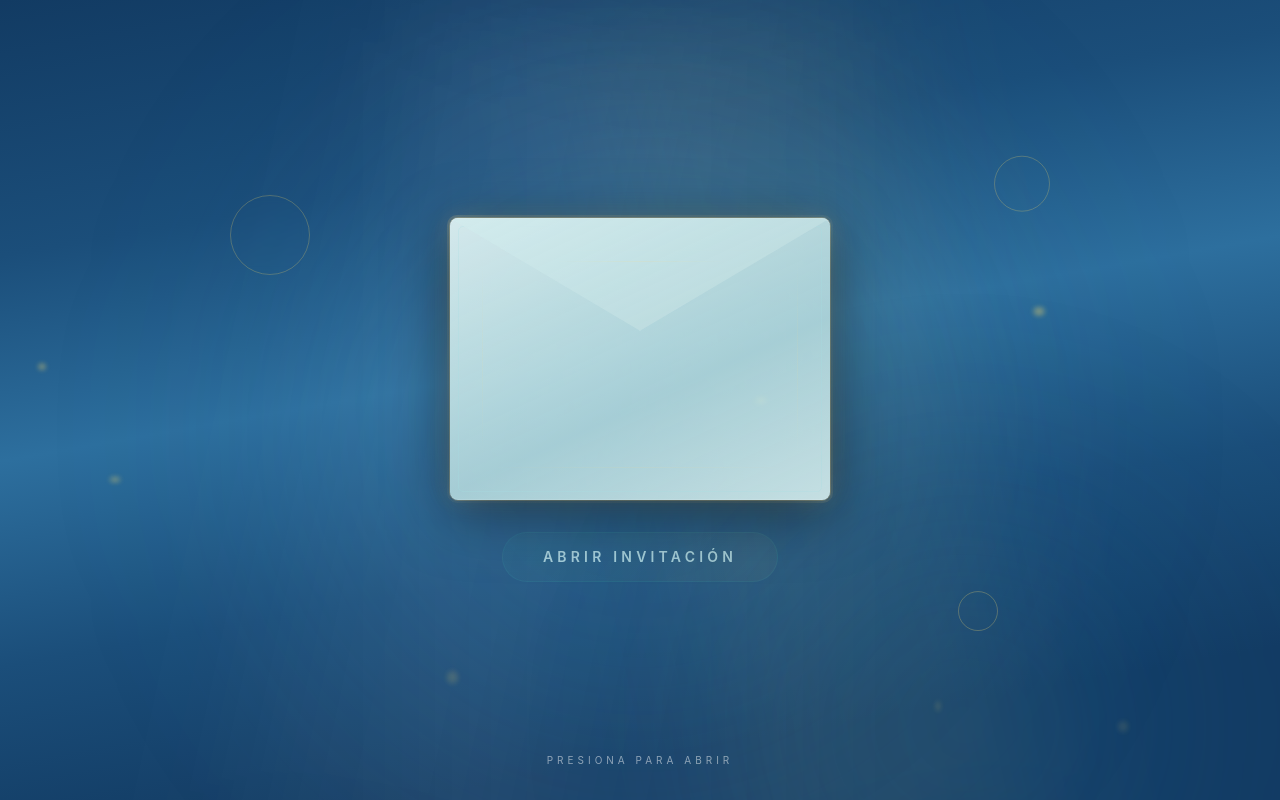
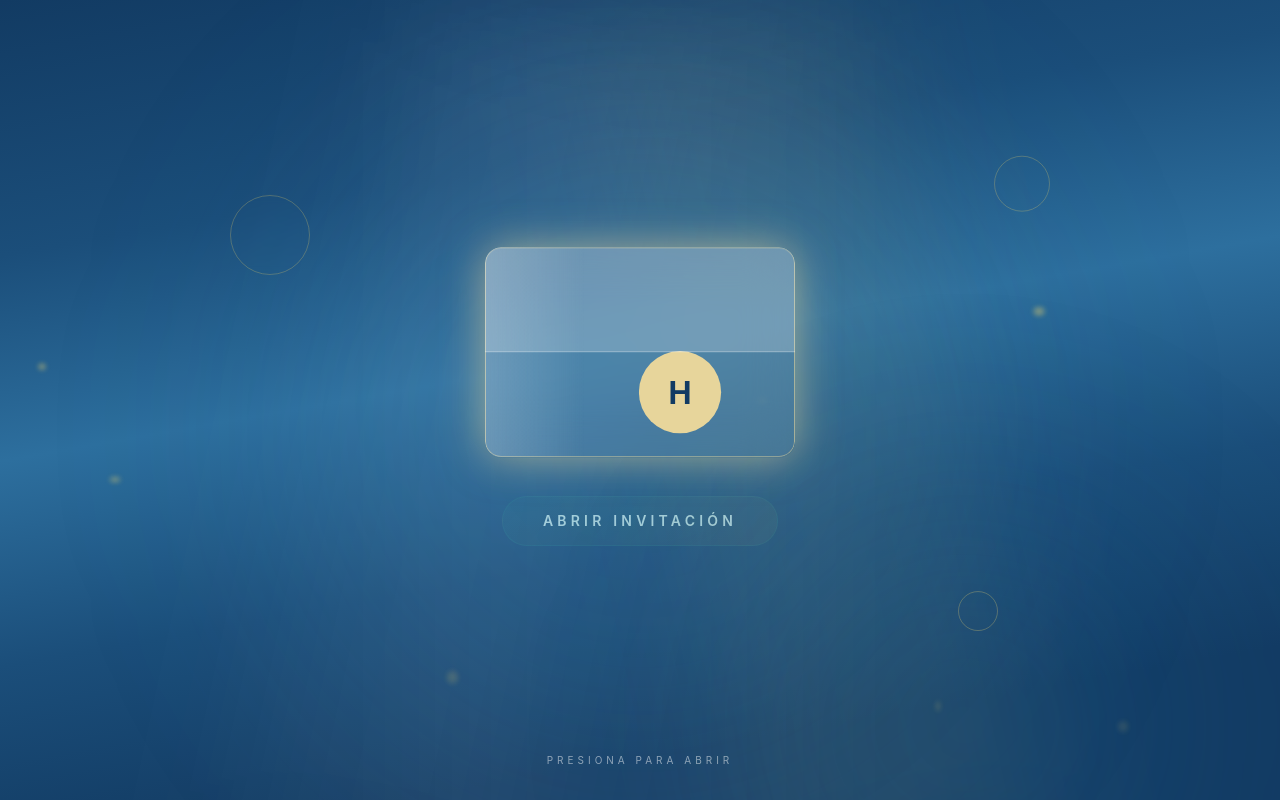
Before and after one commit to Steve0365/XVInvitaacion, a Next.js app: page / in a window 1280 px wide. Built offline with nearby package versions, Linux system fonts and the light colour scheme.

Commit message:
Add files via upload

```diff
--- a/components/EnvelopeScreen.jsx
+++ b/components/EnvelopeScreen.jsx
@@ -12,8 +12,8 @@ export default function EnvelopeScreen({ onOpen }) {
   const handleOpen = useCallback(() => {
     if (phase !== 'idle') return
     setPhase('opening')
-    setTimeout(() => setPhase('done'), 2800)
-    setTimeout(() => onOpen(), 3400)
+    setTimeout(() => setPhase('done'), 5000)
+    setTimeout(() => onOpen(), 5600)
   }, [phase, onOpen])
 
   if (!mounted) return null
@@ -115,79 +115,45 @@ export default function EnvelopeScreen({ onOpen }) {
           />
 
           <motion.div
-            initial={{ opacity: 0, scale: 0.95 }}
-            animate={{ opacity: 1, scale: 1 }}
-            transition={{ duration: 1.2, ease: [0.23, 1, 0.32, 1] }}
-            style={{ perspective: '1000px' }}
+            className="relative w-[310px] h-[210px] rounded-2xl overflow-hidden cursor-pointer"
+            onClick={handleOpen}
+            animate={{
+              y: [0, -8, 0],
+              boxShadow: [
+                "0 0 20px rgba(231,213,155,0.25)",
+                "0 0 45px rgba(231,213,155,0.65)",
+                "0 0 20px rgba(231,213,155,0.25)"
+              ]
+            }}
+            transition={{
+              duration: 4,
+              repeat: Infinity,
+              ease: "easeInOut"
+            }}
           >
-            <div className="relative" style={{ width: 'min(82vw, 380px)', aspectRatio: '1.35', maxWidth: 380 }}>
-              <div
-                className="absolute -inset-[3px] rounded-[10px] pointer-events-none"
-                style={{
-                  background: 'linear-gradient(155deg, rgba(242,216,141,0.2), rgba(242,216,141,0.06), rgba(242,216,141,0.15))',
-                  boxShadow: '0 0 20px rgba(242,216,141,0.08), inset 0 0 20px rgba(242,216,141,0.04)',
-                }}
-              />
-              <div
-                className="absolute -inset-[1px] rounded-[9px] pointer-events-none"
-                style={{
-                  border: '1px solid rgba(242,216,141,0.35)',
-                  boxShadow: '0 0 30px rgba(242,216,141,0.12)',
-                }}
+            <div className="absolute inset-0 bg-white/10 backdrop-blur-xl border border-[#E7D59B]/60 rounded-2xl" />
+
+            <motion.div
+              className="absolute inset-0 bg-gradient-to-r from-transparent via-white/30 to-transparent"
+              animate={{ x: [-300, 300] }}
+              transition={{ duration: 5, repeat: Infinity }}
             />
 
-              <div
-                style={{
-                  width: '100%', height: '100%', position: 'relative',
-                  borderRadius: '8px',
-                  background: 'linear-gradient(155deg, rgba(220,240,242,0.94) 0%, rgba(200,230,232,0.9) 30%, rgba(185,222,225,0.84) 60%, rgba(210,235,237,0.9) 100%)',
-                  boxShadow: '0 12px 60px rgba(0,0,0,0.5), inset 0 1px 0 rgba(255,255,255,0.35), inset 0 -1px 0 rgba(255,255,255,0.1)',
-                  overflow: 'hidden',
-                }}
+            {phase === 'idle' && (
+              <motion.div
+                className="absolute left-1/2 top-1/2 -translate-x-1/2 -translate-y-1/2 w-20 h-20 rounded-full bg-[#E7D59B] flex items-center justify-center text-[#123B63] text-3xl font-bold"
+                animate={{ scale: [1, 1.08, 1] }}
+                transition={{ duration: 2, repeat: Infinity }}
               >
-                <div style={{
-                  position: 'absolute', top: 8, left: 8, right: 8, bottom: 8,
-                  border: '1px solid rgba(162,224,226,0.25)', borderRadius: '5px', pointerEvents: 'none', zIndex: 0,
-                }} />
-
-                <div
-                  className="absolute top-8 left-10 right-10 h-[1px] pointer-events-none"
-                  style={{ background: 'linear-gradient(90deg, transparent, rgba(242,216,141,0.12), transparent)', zIndex: 1 }}
-                />
-                <div
-                  className="absolute bottom-8 left-10 right-10 h-[1px] pointer-events-none"
-                  style={{ background: 'linear-gradient(90deg, transparent, rgba(242,216,141,0.12), transparent)', zIndex: 1 }}
-                />
-                <div
-                  className="absolute top-10 bottom-10 left-8 w-[1px] pointer-events-none"
-                  style={{ background: 'linear-gradient(180deg, transparent, rgba(242,216,141,0.1), transparent)', zIndex: 1 }}
-                />
-                <div
-                  className="absolute top-10 bottom-10 right-8 w-[1px] pointer-events-none"
-                  style={{ background: 'linear-gradient(180deg, transparent, rgba(242,216,141,0.1), transparent)', zIndex: 1 }}
-                />
+                H
+              </motion.div>
+            )}
 
             <motion.div
-                  animate={phase === 'opening' ? { rotateX: -180 } : { rotateX: 0 }}
-                  transition={{ duration: 1, ease: [0.23, 1, 0.32, 1] }}
-                  style={{
-                    position: 'absolute', top: 0, left: 0, width: '100%', height: '40%',
-                    transformOrigin: 'bottom center', transformStyle: 'preserve-3d',
-                    backfaceVisibility: 'hidden', zIndex: 3,
-                  }}
-                >
-                  <div style={{
-                    width: '100%', height: '100%',
-                    background: 'linear-gradient(155deg, rgba(210,235,237,0.95) 0%, rgba(195,225,228,0.9) 50%, rgba(185,215,218,0.85) 100%)',
-                    clipPath: 'polygon(0 0, 50% 100%, 100% 0)',
-                    borderBottom: '1px solid rgba(162,224,226,0.12)',
-                  }}>
-                    <div
-                      className="absolute top-[38%] left-[28%] right-[28%] h-[1px]"
-                      style={{ background: 'linear-gradient(90deg, transparent, rgba(242,216,141,0.18), transparent)' }}
+              className="absolute top-0 left-0 w-full h-1/2 bg-white/20 border-b border-white/30 origin-top"
+              animate={phase !== 'idle' ? { rotateX: -160, opacity: 0 } : { rotateX: 0 }}
+              transition={{ duration: 1.5, ease: [0.23, 1, 0.32, 1] }}
             />
-                  </div>
-                </motion.div>
 
             {phase !== 'idle' && (
               <motion.div
@@ -227,8 +193,6 @@ export default function EnvelopeScreen({ onOpen }) {
                 </div>
               </motion.div>
             )}
-              </div>
-            </div>
           </motion.div>
 
           {phase === 'idle' && (
```
Lines whose indentation alone changed are shown as unchanged.
